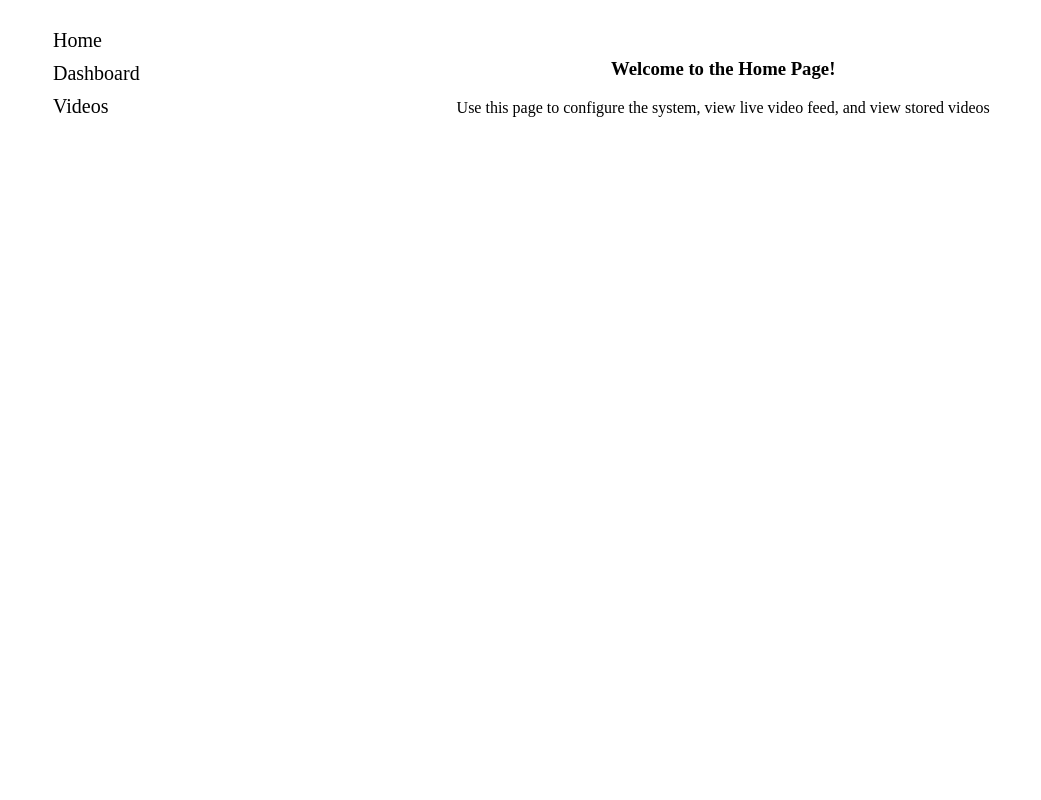
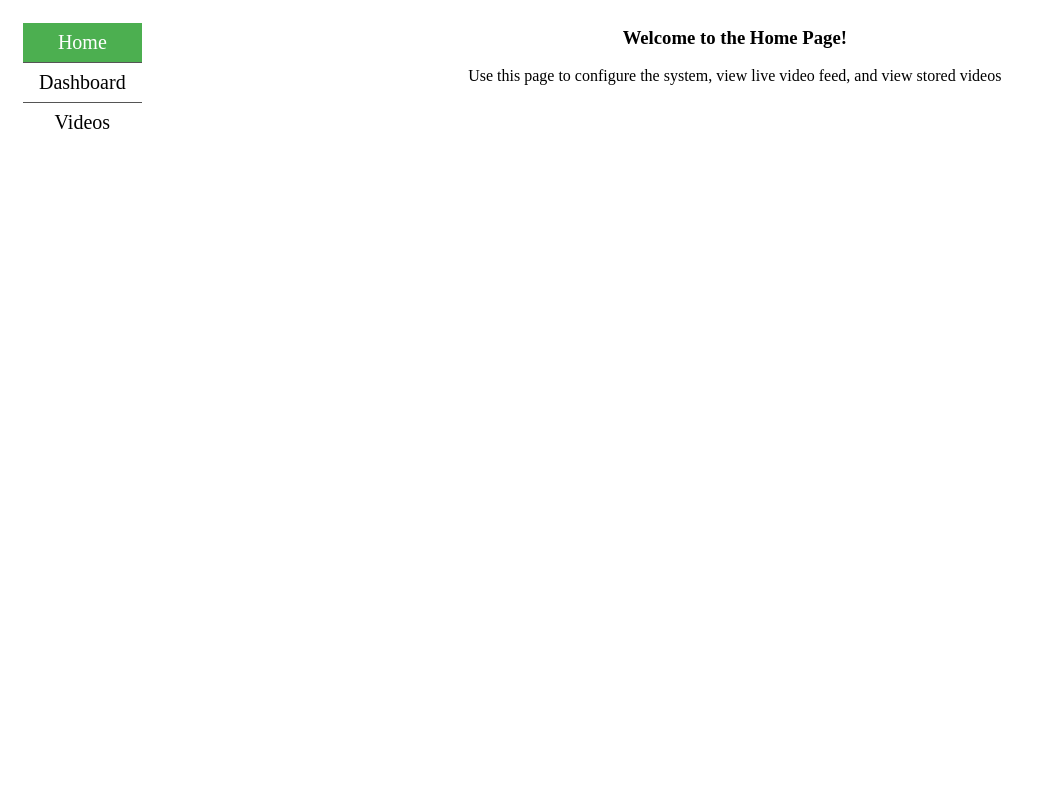
Before and after one commit to Capstone-Projects-2020-Fall/Embedded-Smart-Vision-Server, a Flask app: page / in a window 1280 px wide. Shown: the whole page, without its empty margins (0-1041 px from the left). Run offline with Flask 2, Linux system fonts and the light colour scheme.

Commit message:
Styling Update

```diff
--- a/application/Blueprints/Dashboard/dashboard.py
+++ b/application/Blueprints/Dashboard/dashboard.py
@@ -9,7 +9,7 @@ dashboard = Blueprint('dashboard', __name__, template_folder='templates')
 
 @dashboard.route('/dashboard')
 def show_live_video():
-    return render_template('dashboard.html')
+    return render_template('dashboard.html', current_page='dashboard')
 
 
 def gen(stream):
--- a/application/Blueprints/HomePage/home_page.py
+++ b/application/Blueprints/HomePage/home_page.py
@@ -8,4 +8,4 @@ home_page = Blueprint('home_page', __name__, template_folder='templates')
 @home_page.route('/')
 def show_home_page():
     # rendering webpage
-    return render_template('home_page.html')
+    return render_template('home_page.html', current_page='home')
--- a/application/Blueprints/VideoGallery/video_gallery.py
+++ b/application/Blueprints/VideoGallery/video_gallery.py
@@ -24,7 +24,7 @@ def show_all_videos():
         video_with_tag = VideoWithTag(video_path, tags)
         tagged_videos.append(video_with_tag)
         print('Found video with this Path: ', video_path)
-    return render_template('gallery.html', taggedVideos=tagged_videos)
+    return render_template('gallery.html', taggedVideos=tagged_videos, current_page='videos')
 
 
 @video_gallery.route('/videoGallery/sort', methods=['POST'])
@@ -39,7 +39,7 @@ def show_tagged_videos():
         video_with_tag = VideoWithTag(video.path, video_tags)
         tagged_videos.append(video_with_tag)
 
-    return render_template('gallery.html', taggedVideos=tagged_videos)
+    return render_template('gallery.html', taggedVideos=tagged_videos, current_page='videos')
 
 @video_gallery.route('/grabVideo/<videoname>')
 def grab_video(videoname):
@@ -50,7 +50,7 @@ def grab_video(videoname):
 @video_gallery.route('/watchVideo/<videoname>')
 def watch_video(videoname):
     path = '/grabVideo/' + videoname
-    return render_template('video.html', tags='example', video=path)
+    return render_template('video.html', tags='example', video=path, current_page='videos')
 
 
 class VideoWithTag:
--- a/application/static/navigation.css
+++ b/application/static/navigation.css
@@ -1,34 +1,46 @@
-.content {
-    display: inline-block;
-    height: 100%;
-    width: 100%;
+.navigation {
+    float: left;
+    width: 15%;
 }
 
 .page {
-    align-content: center;
-    text-align: center;
-    display: inherit;
-    height: inherit;
-    width: 80%;
-    margin: 20px;
-}
-
-.PageHeader {
+    float: right;
+    width: 85%;
     text-align: center;
 }
 
-.navigation {
-    display: inherit;
-    height: inherit;
-    width: 15%;
+ul {
+  list-style-type: none;
+  margin: 10px;
+  padding: 5px;
+  height: 100%;
+  position: fixed;
+  overflow: auto;
 }
 
-.link {
-    padding: 5px;
-    font-size: 20px;
+li {
+  text-align: center;
+  border-bottom: 1px solid #555;
 }
 
-.text {
-    text-decoration: none;
-    color: black;
+li:last-child {
+  border-bottom: none;
 }
+
+li a {
+  display: block;
+  color: #000;
+  padding: 8px 16px;
+  text-decoration: none;
+  font-size: 20px;
+}
+
+li a:hover {
+  background-color: #555;
+  color: white;
+}
+
+.active {
+  background-color: #4CAF50;
+  color: white;
+}
--- a/application/templates/base.html
+++ b/application/templates/base.html
@@ -5,11 +5,15 @@
   {% block style %}{% endblock %}
 <section class="content">
   <section id="navigation" class="navigation">
-      <ul class="links">
-        <div class="link"><a href="{{ url_for('home_page.show_home_page') }}" class="text">Home</a></div>
-        <div class="link"><a href="{{ url_for('dashboard.show_live_video') }}" class="text">Dashboard</a></div>
-        <div class="link"><a href="{{ url_for('video_gallery.show_all_videos') }}" class="text">Videos</a></div>
+      <ul>
+        <li><a href="{{ url_for('home_page.show_home_page') }}" id="home">Home</a></li>
+        <li><a href="{{ url_for('dashboard.show_live_video') }}" id="dashboard">Dashboard</a></li>
+        <li><a href="{{ url_for('video_gallery.show_all_videos') }}" id="videos">Videos</a></li>
       </ul>
+    <script>
+      var current_page = '{{ current_page }}';
+      document.getElementById(current_page).className = "active";
+    </script>
   </section><section class="page">
     <header class="PageHeader">
       {% block header %}{% endblock %}
```
